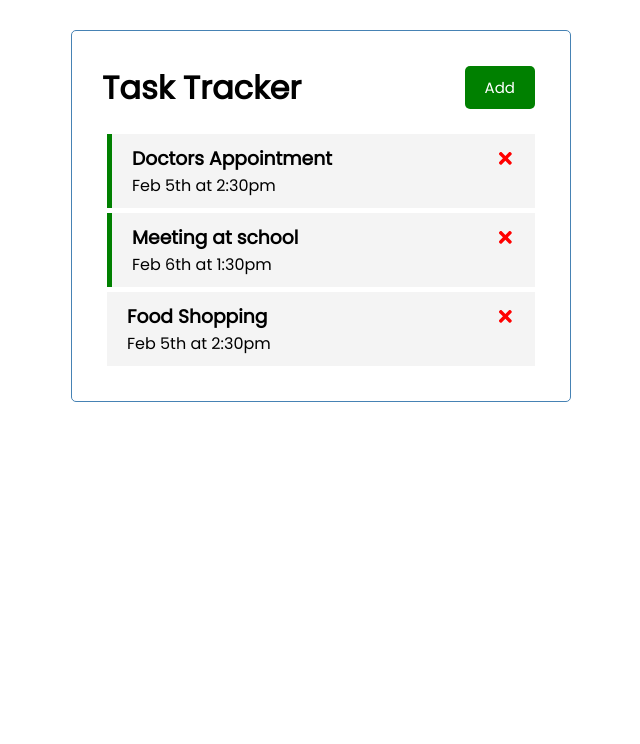
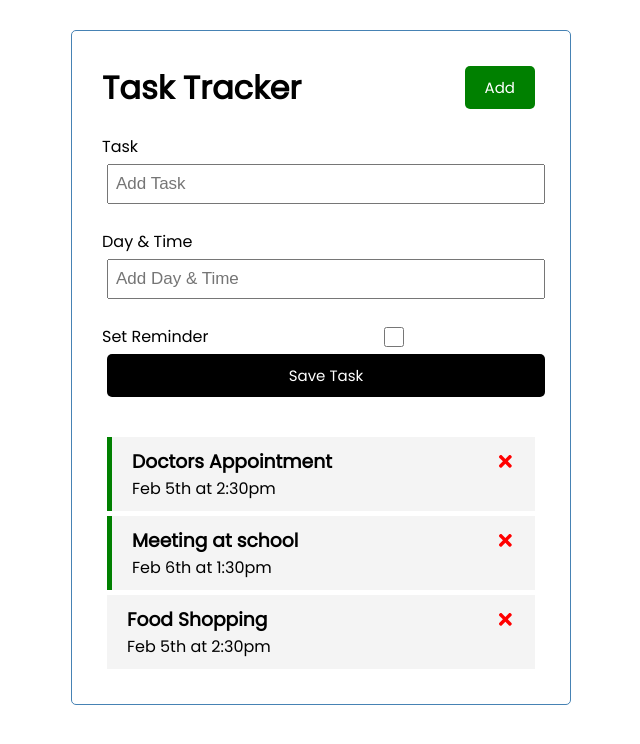
Before and after one commit to DylanAttal/task-tracker, a React (Create React App) app: page / in a window 1280 px wide. Shown: the top 744 px of the page, without its empty margins (319-959 px from the left). Built offline with nearby package versions, Linux system fonts and the light colour scheme.

Commit message:
builds AddTask component

```diff
--- a/src/App.js
+++ b/src/App.js
@@ -1,5 +1,6 @@
 import Header from './components/Header'
 import Tasks from './components/Tasks'
+import AddTask from './components/AddTask'
 import { useState } from 'react'
 
 function App() {
@@ -39,6 +40,7 @@
   return (
     <div className='container'>
       <Header />
+      <AddTask />
       {tasks.length > 0 ? (
         <Tasks tasks={tasks} onDelete={deleteTask} onToggle={toggleReminder} />
       ) : (
--- /dev/null
+++ b/src/components/AddTask.js
@@ -0,0 +1,45 @@
+import { useState } from 'react'
+
+const AddTask = () => {
+  const [text, setText] = useState('')
+  const [day, setDay] = useState('')
+  const [reminder, setReminder] = useState(false)
+
+  return (
+    <form className='add-form'>
+      <div className='form-control'>
+        <label htmlFor='task'>Task</label>
+        <input
+          id='task'
+          type='text'
+          placeholder='Add Task'
+          value={text}
+          onChange={(e) => setText(e.target.value)}
+        />
+      </div>
+      <div className='form-control'>
+        <label htmlFor='day'>Day &amp; Time</label>
+        <input
+          id='day'
+          type='text'
+          placeholder='Add Day &amp; Time'
+          value={day}
+          onChange={(e) => setDay(e.target.value)}
+        />
+      </div>
+      <div className='form-control-check'>
+        <label htmlFor='reminder'>Set Reminder</label>
+        <input
+          id='reminder'
+          type='checkbox'
+          value={reminder}
+          onChange={(e) => setReminder(e.currentTarget.checked)}
+        />
+      </div>
+
+      <input type='submit' value='Save Task' className='btn btn-block' />
+    </form>
+  )
+}
+
+export default AddTask
```
